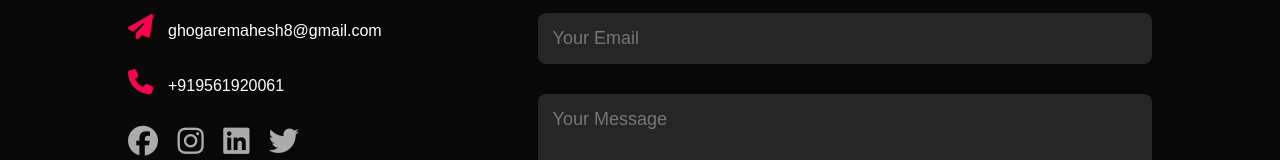
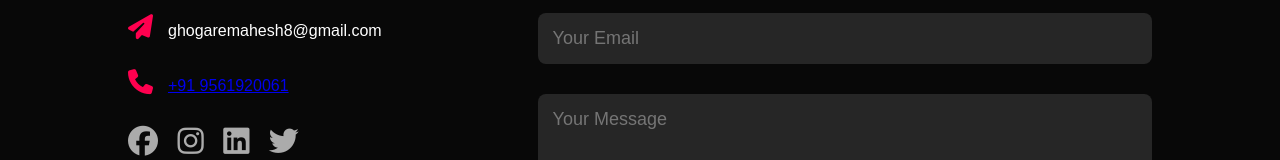
Before and after one commit to MaheshGhogare9561/Mahesh-Portfolio, a plain HTML site: page index.html in a window 1280 px wide. Shown: the part 3129-3289 px from the top of the page. Drawn offline with nearby package versions, Linux system fonts and the light colour scheme.

Commit message:
Update index.html

```diff
--- a/index.html
+++ b/index.html
@@ -223,7 +223,7 @@
             <p>
               <i class="fa-solid fa-paper-plane"></i>ghogaremahesh8@gmail.com
             </p>
-            <p><i class="fa-solid fa-phone"></i>+919561920061</p>
+            <p><i class="fa-solid fa-phone"></i><a href="tel:+919561920061">+91 9561920061</a></p>
             <div class="social-icons">
               <a href="#"><i class="fa-brands fa-facebook"></i></a>
               <a href="#"><i class="fa-brands fa-instagram"></i></a>
```
